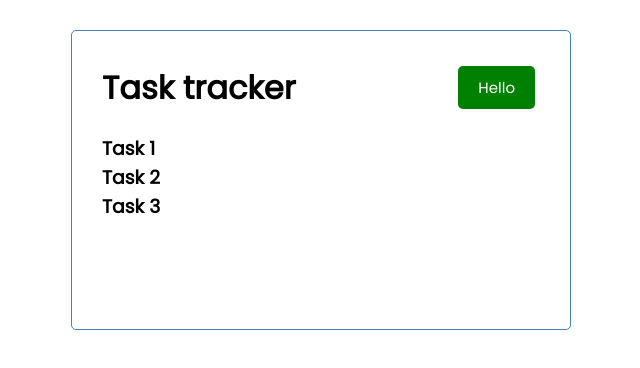
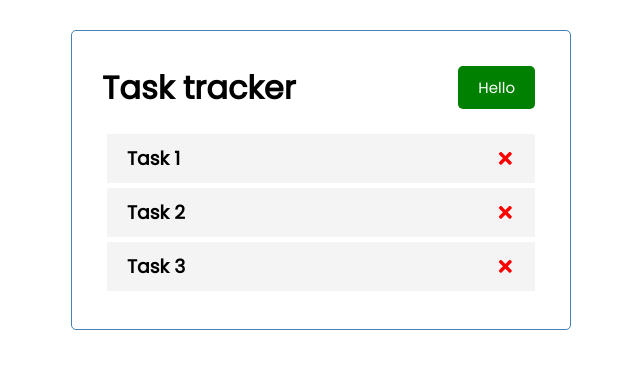
Before and after one commit to iryb/react-task-tracker, a React (Create React App) app: page / in a window 1280 px wide. Shown: the top 368 px of the page, without its empty margins (319-959 px from the left). Built offline with nearby package versions, Linux system fonts and the light colour scheme.

Commit message:
Added task delete functionality. React useState

```diff
--- a/src/App.js
+++ b/src/App.js
@@ -1,13 +1,35 @@
 import './App.css';
 import Header from './components/Header'
 import Tasks from "./components/Tasks";
+import {useState} from 'react'
 
 
 function App() {
+  const [tasks, setTask] = useState(
+    [
+        {
+            id: 1,
+            title: 'Task 1'
+        },
+        {
+            id: 2,
+            title: 'Task 2'
+        },
+        {
+            id: 3,
+            title: 'Task 3'
+        }
+    ]
+  );
+
+  //Delete task
+  const deleteTask = (id) => {
+    setTask(tasks.filter( (task) => task.id !== id ))
+  }
   return (
     <div className="container">
       <Header />
-      <Tasks />
+      {tasks.length > 0 ? <Tasks tasks={tasks} onDelete={deleteTask}/> : 'No Tasks'}
     </div>
   );
 }
--- /dev/null
+++ b/src/components/Task.js
@@ -0,0 +1,17 @@
+
+import {FaTimes} from 'react-icons/fa'
+
+const Task = ({task, onDelete}) => {
+    return(
+        <div className="task">
+            <h3>
+                {task.title}
+                <FaTimes
+                style={{color: 'red', cursor: 'pointer'}}
+                onClick={() => onDelete(task.id)}
+                />
+            </h3>
+        </div>
+    )
+}
+export default Task
--- a/src/components/Tasks.js
+++ b/src/components/Tasks.js
@@ -1,26 +1,11 @@
-import {useState} from 'react'
+import Task from './Task'
 
-const Tasks = () => {
-    const [tasks, setTask] = useState(
-        [
-            {
-                id: 1,
-                title: 'Task 1'
-            },
-            {
-                id: 2,
-                title: 'Task 2'
-            },
-            {
-                id: 3,
-                title: 'Task 3'
-            }
-        ]
-    );
+const Tasks = ({tasks, onDelete}) => {
+
     return(
         <>
             {tasks.map((task) => (
-                <h3>{task.title}</h3>
+                <Task id={task.id} task={task} onDelete={onDelete} />
             ))}
         </>
     )
```
